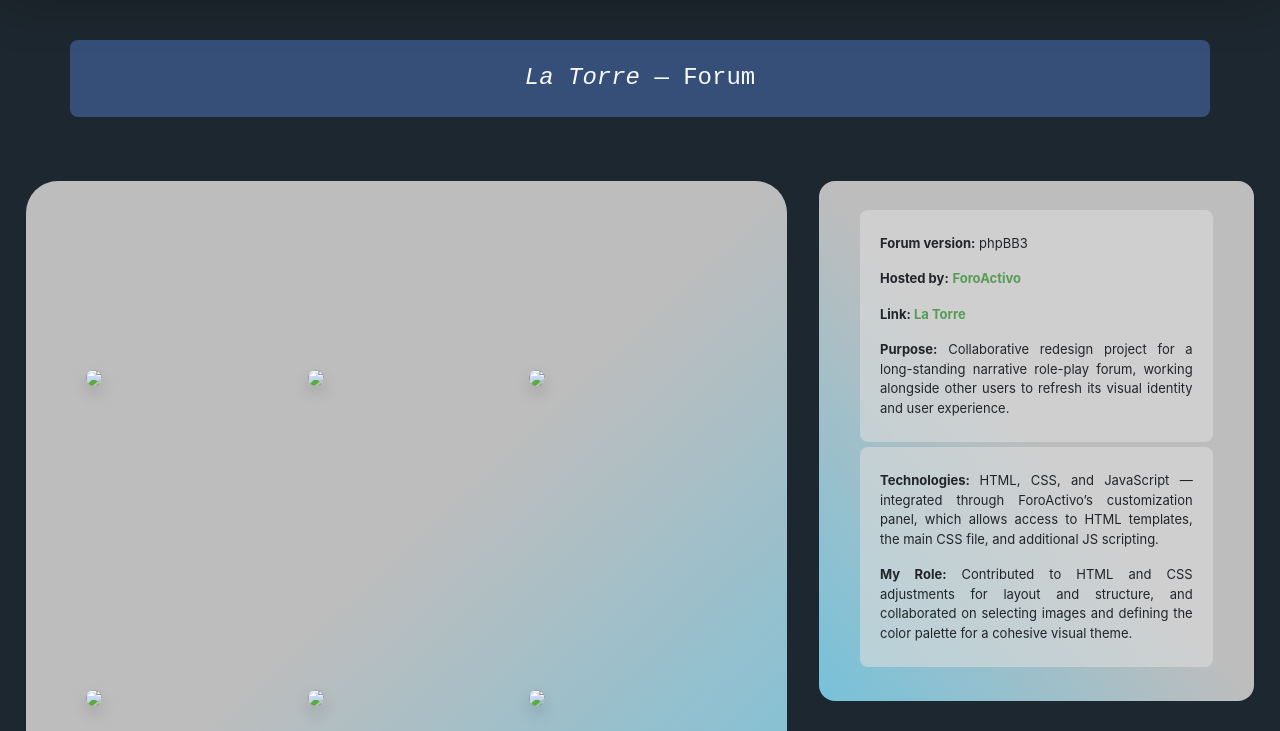
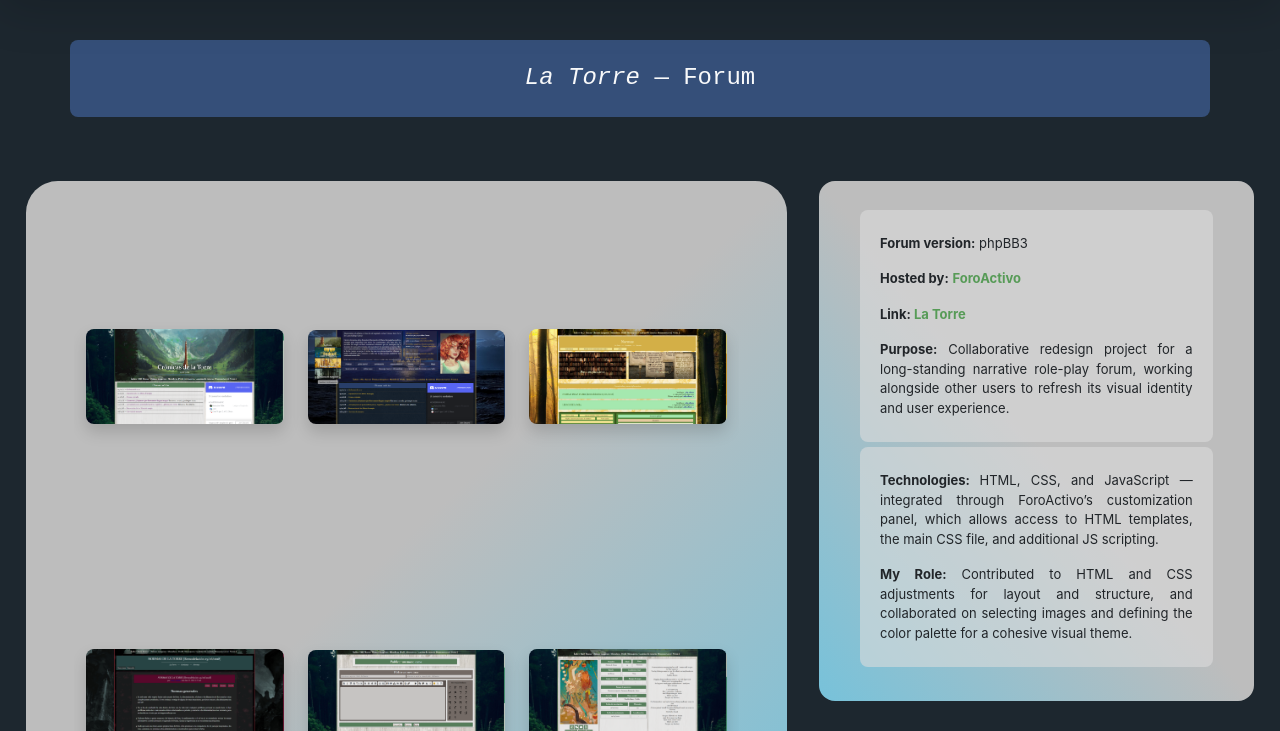
Before and after one commit to t4bbyp/portofolio, a plain HTML site: page projects/web/torre.html in a window 1280 px wide. Shown: the part 69-800 px from the top of the page. Drawn offline with nearby package versions, Linux system fonts and the light colour scheme; files that its build step writes are made by us from their sources.

Commit message:
Update torre.html

```diff
--- a/projects/web/torre.html
+++ b/projects/web/torre.html
@@ -6,20 +6,20 @@
     <link href="https://cdn.jsdelivr.net/npm/bootstrap@5.3.3/dist/css/bootstrap.min.css" rel="stylesheet">
     <script src="https://cdn.jsdelivr.net/npm/bootstrap@5.3.3/dist/js/bootstrap.bundle.min.js"></script>
     <link rel="stylesheet" href="https://cdn.jsdelivr.net/npm/bootstrap-icons@1.11.3/font/bootstrap-icons.min.css">
-    <link rel="stylesheet" href="/portofoliu/tori_style.css">
+    <link rel="stylesheet" href="../../tori_style.css">
 </head>
 
 <body>
     <nav class="navbar navbar-expand-sm bg-dark navbar-dark sticky-top shadow-lg border-bottom">
         <div class="container-fluid">
-          <a class="navbar-brand" href="/portofoliu/index.html">
-            <img src="/portofoliu/media/logo.webp" alt="Avatar Logo" style="width:50px;" class="rounded-pill mx-3 border border-2 border-light">
+          <a class="navbar-brand" href="../../index.html">
+            <img src="../media/logo.webp" alt="Avatar Logo" style="width:50px;" class="rounded-pill mx-3 border border-2 border-light">
             Salagean Lorena
           </a>
 
           <ul class="navbar-nav float-end">
             <li class="nav-item active">
-                <a class="nav-link" href="/portofoliu/projects/projects.html">Projects</a>
+                <a class="nav-link" href="../projects.html">Projects</a>
               </li>
             </ul>
         </div>
@@ -38,27 +38,27 @@
                     <div class="row g-4 d-flex justify-content-center align-items-center" id="thesis_imgs" style="height: 80vh; overflow-y: auto;">
                         <!-- Image 1 -->
                         <div class="col-md-4">
-                          <img src="/portofoliu/media/torre/index_1.webp" class="img-fluid rounded rounded-3 shadow" data-bs-toggle="modal" data-bs-target="#modal1">
+                          <img src="../../media/torre/index_1.webp" class="img-fluid rounded rounded-3 shadow" data-bs-toggle="modal" data-bs-target="#modal1">
                         </div>
                         <!-- Image 2 -->
                         <div class="col-md-4">
-                          <img src="/portofoliu/media/torre/index_2.webp" class="img-fluid rounded rounded-3 shadow" data-bs-toggle="modal" data-bs-target="#modal2">
+                          <img src="../../media/torre/index_2.webp" class="img-fluid rounded rounded-3 shadow" data-bs-toggle="modal" data-bs-target="#modal2">
                         </div>
                         <!-- Image 3 -->
                         <div class="col-md-4">
-                          <img src="/portofoliu/media/torre/threads.webp" class="img-fluid rounded rounded-3  shadow" data-bs-toggle="modal" data-bs-target="#modal3">
+                          <img src="../../media/torre/threads.webp" class="img-fluid rounded rounded-3  shadow" data-bs-toggle="modal" data-bs-target="#modal3">
                         </div>
                         <!-- Image 4 -->
                         <div class="col-md-4">
-                          <img src="/portofoliu/media/torre/post.webp" class="img-fluid rounded rounded-3 shadow" data-bs-toggle="modal" data-bs-target="#modal4">
+                          <img src="../../media/torre/post.webp" class="img-fluid rounded rounded-3 shadow" data-bs-toggle="modal" data-bs-target="#modal4">
                         </div>
                         <!-- Image 5 -->
                         <div class="col-md-4">
-                          <img src="/portofoliu/media/torre/posting.webp" class="img-fluid rounded rounded-3 shadow" data-bs-toggle="modal" data-bs-target="#modal5">
+                          <img src="../../media/torre/posting.webp" class="img-fluid rounded rounded-3 shadow" data-bs-toggle="modal" data-bs-target="#modal5">
                         </div>
                         <!-- Image 6 -->
                         <div class="col-md-4">
-                          <img src="/portofoliu/media/torre/profile.webp" class="img-fluid rounded rounded-3 shadow" data-bs-toggle="modal" data-bs-target="#modal6">
+                          <img src="../../media/torre/profile.webp" class="img-fluid rounded rounded-3 shadow" data-bs-toggle="modal" data-bs-target="#modal6">
                         </div>
                       </div>
                     </div>
@@ -71,7 +71,7 @@
         <div class="modal-body pb-3">
               <!-- The Close Button -->
               <button type="button" class="btn" data-bs-dismiss="modal"><i class="bi bi-x-circle"></i></button>
-          <img src="/portofoliu/media/torre/index_1.webp" class="img-fluid d-block mx-auto shadow" style="max-width: 90%; height: auto;"/>
+          <img src="../../media/torre/index_1.webp" class="img-fluid d-block mx-auto shadow" style="max-width: 90%; height: auto;"/>
         </div>
       </div>
     </div>
@@ -83,7 +83,7 @@
       <div class="modal-content bg-dark">
         <div class="modal-body pb-3">
             <button type="button" class="btn" data-bs-dismiss="modal"><i class="bi bi-x-circle"></i></button>
-          <img src="/portofoliu/media/torre/index_2.webp" class="img-fluid d-block mx-auto shadow" style="max-width: 90%; height: auto;" />
+          <img src="../../media/torre/index_2.webp" class="img-fluid d-block mx-auto shadow" style="max-width: 90%; height: auto;" />
         </div>
       </div>
     </div>
@@ -94,7 +94,7 @@
       <div class="modal-content bg-dark">
         <div class="modal-body pb-3">
             <button type="button" class="btn" data-bs-dismiss="modal"><i class="bi bi-x-circle"></i></button>
-          <img src="/portofoliu/media/torre/threads.webp" class="img-fluid d-block mx-auto shadow" style="max-width: 90%; height: auto;" />
+          <img src="../../media/torre/threads.webp" class="img-fluid d-block mx-auto shadow" style="max-width: 90%; height: auto;" />
         </div>
       </div>
     </div>
@@ -105,7 +105,7 @@
       <div class="modal-content bg-dark">
         <div class="modal-body pb-3">
             <button type="button" class="btn" data-bs-dismiss="modal"><i class="bi bi-x-circle"></i></button>
-          <img src="/portofoliu/media/torre/post.webp" class="img-fluid d-block mx-auto shadow" style="max-width: 90%; height: auto;" />
+          <img src="../../media/torre/post.webp" class="img-fluid d-block mx-auto shadow" style="max-width: 90%; height: auto;" />
         </div>
       </div>
     </div>
@@ -116,7 +116,7 @@
       <div class="modal-content bg-dark">
         <div class="modal-body pb-3">
             <button type="button" class="btn" data-bs-dismiss="modal"><i class="bi bi-x-circle"></i></button>
-          <img src="/portofoliu/media/torre/posting.webp" class="img-fluid d-block mx-auto shadow" style="max-width: 90%; height: auto;" />
+          <img src="../../media/torre/posting.webp" class="img-fluid d-block mx-auto shadow" style="max-width: 90%; height: auto;" />
         </div>
       </div>
     </div>
@@ -127,7 +127,7 @@
       <div class="modal-content bg-dark">
         <div class="modal-body pb-3">
             <button type="button" class="btn" data-bs-dismiss="modal"><i class="bi bi-x-circle"></i></button>
-          <img src="/portofoliu/media/torre/profile.webp" class="img-fluid d-block mx-auto shadow" style="max-width: 90%; height: auto;" />
+          <img src="../../media/torre/profile.webp" class="img-fluid d-block mx-auto shadow" style="max-width: 90%; height: auto;" />
         </div>
       </div>
     </div>
@@ -173,7 +173,7 @@
           <div class="col-md-4 align-content-center">
               <div class="container p-2 bg-secondary text-light border border-3" style="font-size: 10px; text-align: justify;">
                   <p>All design, images, and content were created by me, except for the animated header, originally made by Barbara Rodriguez on <a href="https://codepen.io/baarbaracrr/pen/KKovmGb" style="color: rgb(108, 198, 250); text-decoration: none; font-style: italic;">CodePen</a>. Many thanks to her for the inspiration and work!</p>
-                  <p class="m-0">Some visual assets used in my CodePen projects (linked <a href="/projects/web/web.html" style="color: rgb(108, 198, 250); text-decoration: none; font-style: italic;">here</a>) were sourced from various online platforms. I do not claim ownership of those images, and credits go to their respective creators. Each project includes a disclaimer when applicable.</p>
+                  <p class="m-0">Some visual assets used in my CodePen projects (linked <a href="web.html" style="color: rgb(108, 198, 250); text-decoration: none; font-style: italic;">here</a>) were sourced from various online platforms. I do not claim ownership of those images, and credits go to their respective creators. Each project includes a disclaimer when applicable.</p>
               </div>
           </div>
       </div>
```
